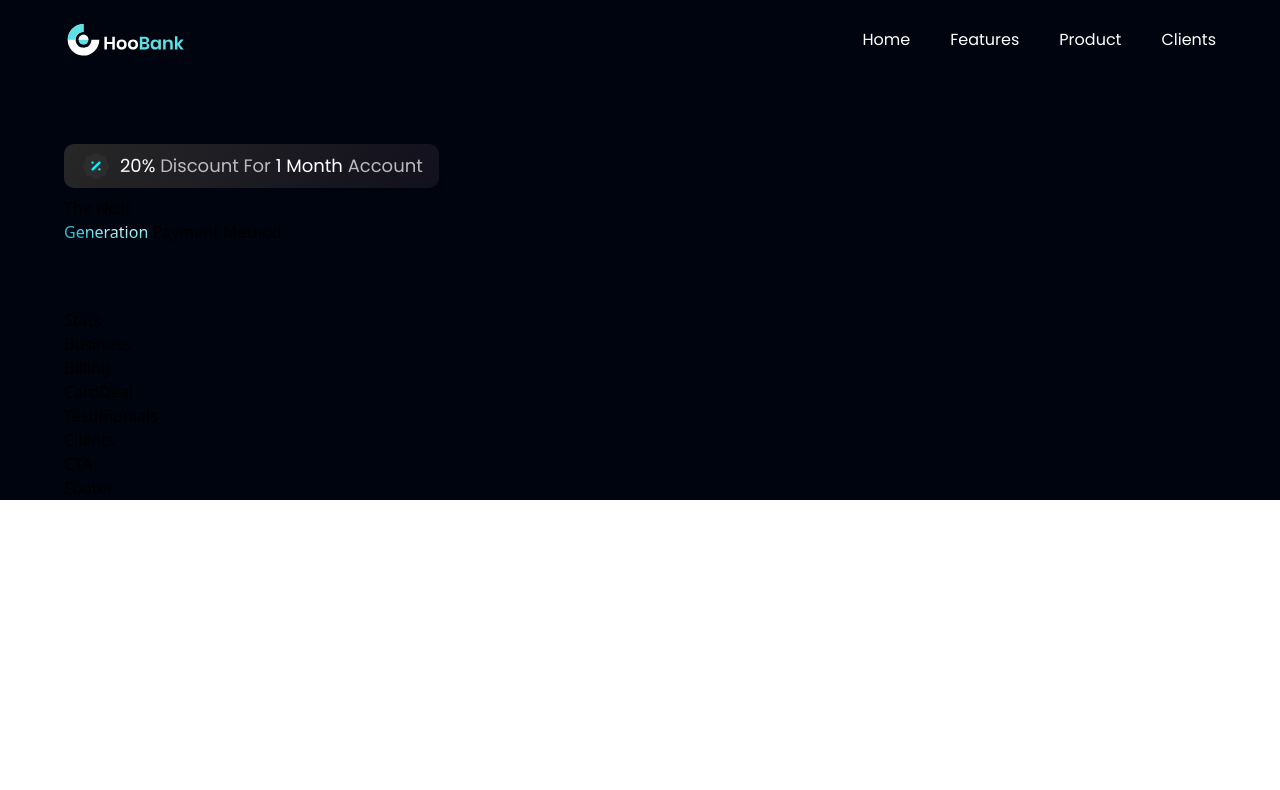
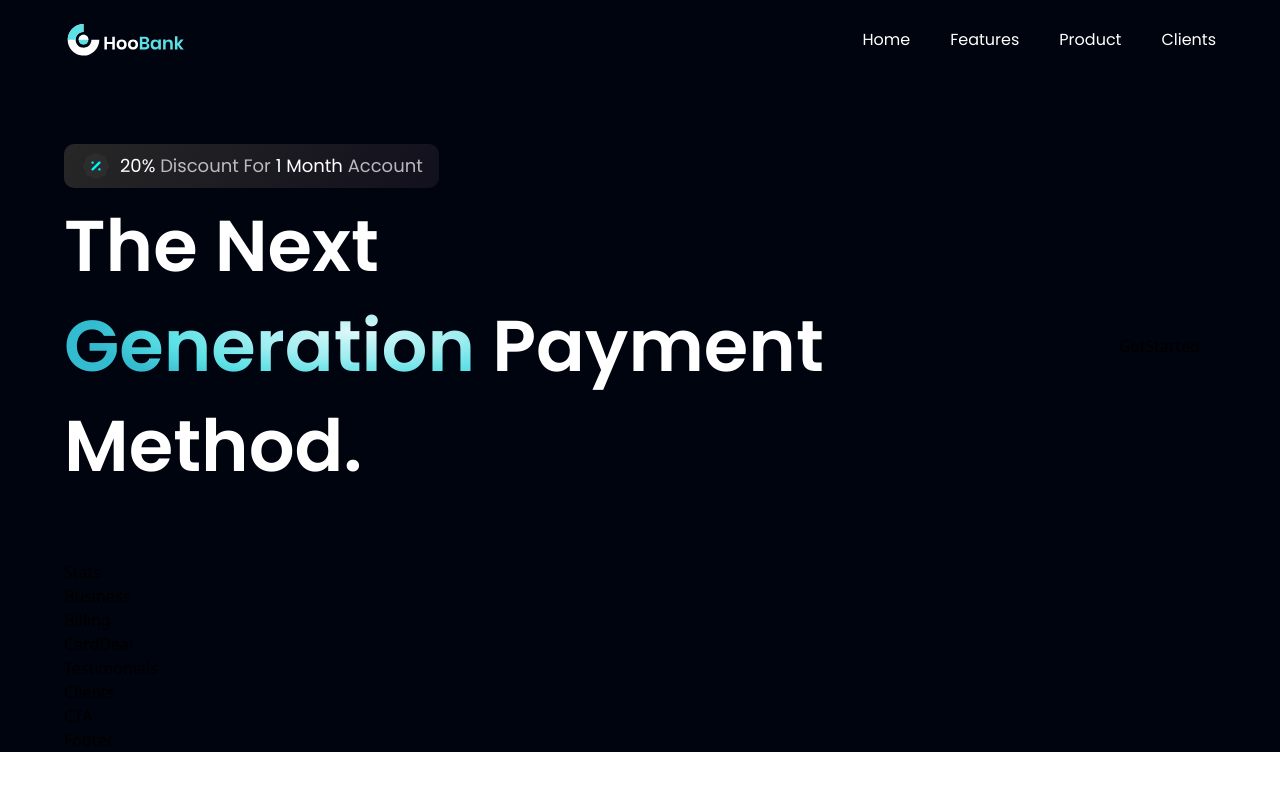
Before and after one commit to henlowgg/modern, a React (Vite) app: page / in a window 1280 px wide. Shown: the top 790 px of the page. Built offline with nearby package versions, Linux system fonts and the light colour scheme.

Commit message:
not to be redundant but fixing and adding more style for the hero section

```diff
--- a/src/components/Hero.jsx
+++ b/src/components/Hero.jsx
@@ -1,5 +1,6 @@
 import styles from "../style";
 import { discount, robot } from "../assets";
+import GetStarted from './GetStarted';
 
 const Hero = () => (
   <section id="home" className={`flex md:flex-row flex-col ${styles.paddingY}`}>
@@ -13,13 +14,16 @@ const Hero = () => (
       </div>
 
       <div className="flex flex-row justify-between items-center w-full">
-          <h1>
+          <h1 className="flex-1 font-poppins font-semibold ss:text-[72px] text-[52px] text-white ss:leading-[100px] leading-[75px]">
             The Next <br className="sm:block hidden" /> {" "}
             <span
             className="text-gradient">Generation
             </span> {" "}
             Payment Method.
           </h1>
+          <div className="ss:flex hidden md:mr-4 mr-0">
+            <GetStarted />
+          </div>
 
       </div>
 
```
